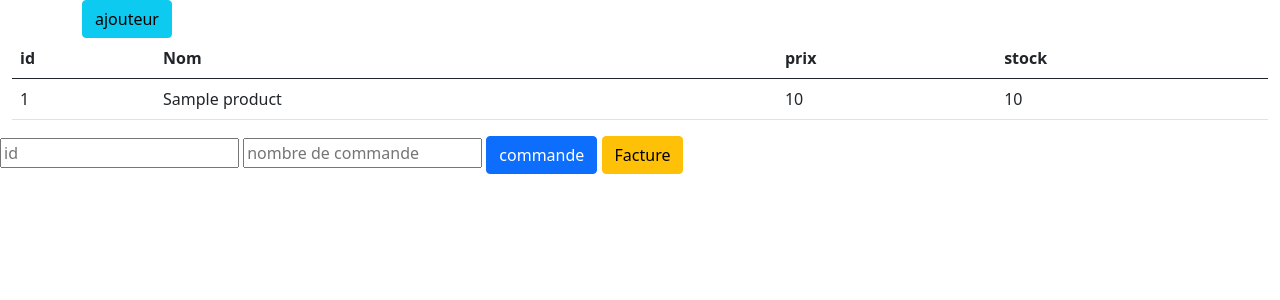
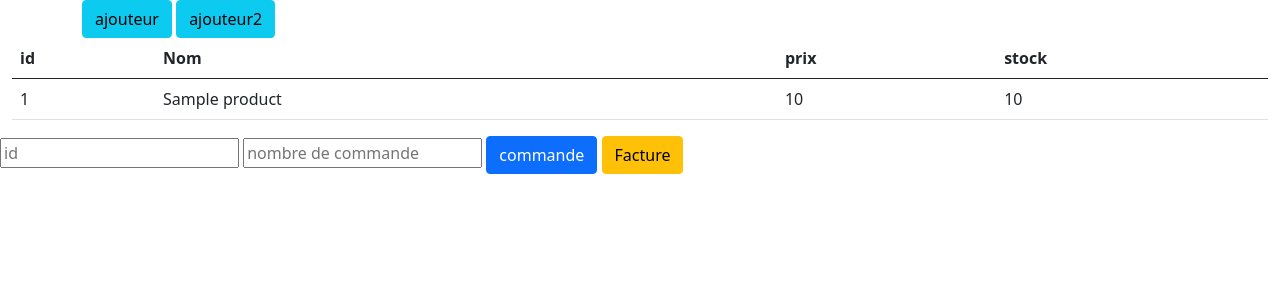
Before and after one commit to Tanjonirina/PHP-POO, a PHP site: page / in a window 1280 px wide. Shown: the top 300 px of the page. Run offline with PHP 8.4, Linux system fonts and the light colour scheme; tables that the repository leaves empty or names only in its code hold one stand-in row (values such as "Sample post").

```diff
--- a/index.php
+++ b/index.php
@@ -23,6 +23,7 @@ require "class/Ajouteur.php";
 
           <div class="container">
             <a  class="btn btn-info" href="ajou.php">ajouteur</a>
+            <a  class="btn btn-info" href="ajou.php">ajouteur2</a>
         </div>
 
 
```
